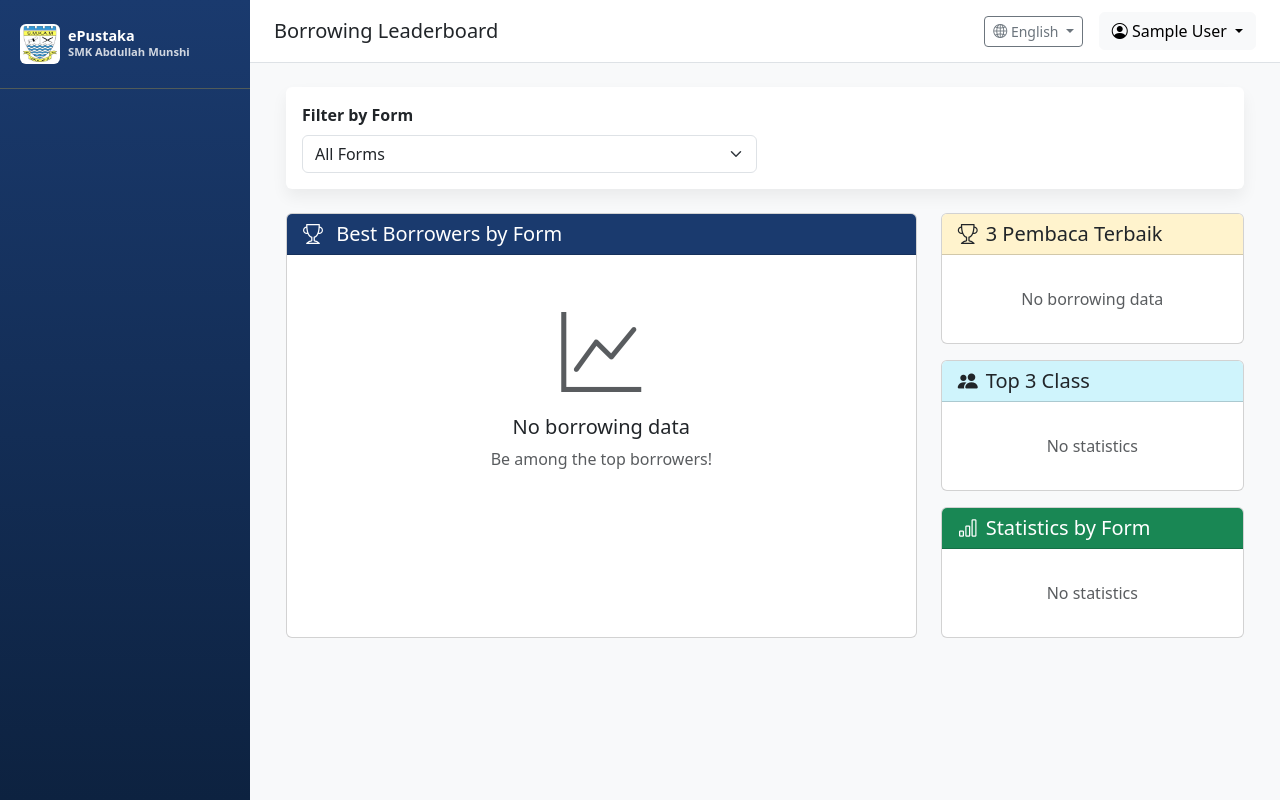
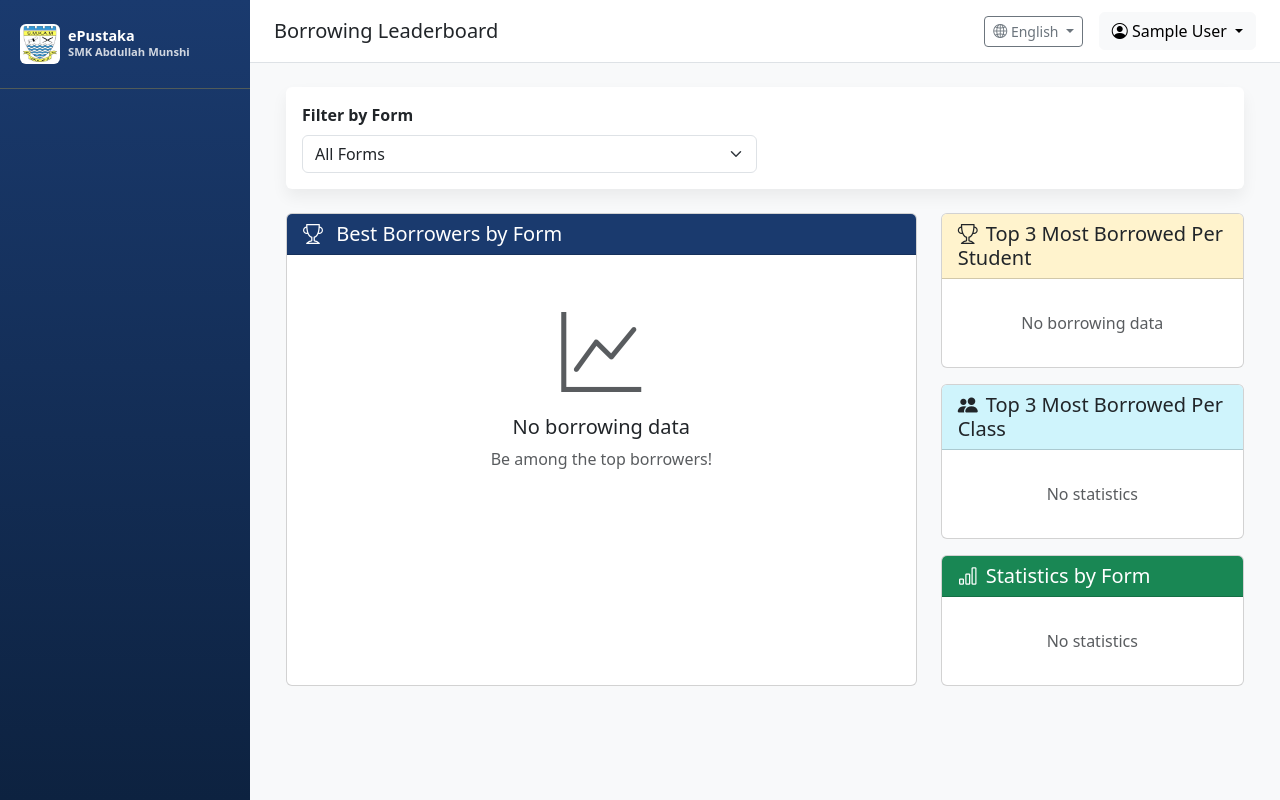
Before and after one commit to Zaphyrzan/ePustaka-Munshi, a Flask app: page /student/leaderboard in a window 1280 px wide. Run offline with Flask 3, Linux system fonts and the light colour scheme; the visitor is signed in with stand-in values (Sample User, id 1); data that the repository does not hold is empty.

Commit message:
Update leaderboard labels to English with translations; show medal icons instead of numbers for Top 3 class

```diff
--- a/app/templates/student/leaderboard.html
+++ b/app/templates/student/leaderboard.html
@@ -48,6 +48,10 @@
         justify-content: center;
         font-weight: 700;
         font-size: 0.9rem;
+    }
+
+    .rank-badge i {
+        font-size: 1rem;
     }
 
     .rank-gold { background: #f8c400; color: #1f2a37; }
@@ -271,7 +275,7 @@
         <div class="col-lg-4 order-2 d-flex flex-column gap-3">
             <div class="card">
                 <div class="card-header bg-warning-subtle">
-                    <h5 class="mb-0"><i class="bi bi-trophy me-2"></i>3 Pembaca Terbaik</h5>
+                    <h5 class="mb-0"><i class="bi bi-trophy me-2"></i>{{ t('top_3_most_borrowed_per_student') }}</h5>
                 </div>
                 <div class="card-body">
                     {% if top_three_students and top_three_students|length > 0 %}
@@ -283,27 +287,27 @@
                         <div class="top-three-item">
                             {% if second %}
                             <div class="top-three-avatar"><i class="bi bi-person-fill"></i></div>
-                            <div class="rank-badge rank-silver">2</div>
+                            <div class="rank-badge rank-silver"><i class="bi bi-award-fill"></i></div>
                             <div class="top-three-name">{{ second[2] }}</div>
-                            <div class="top-three-sub">{{ second[5] }} buku</div>
+                            <div class="top-three-sub">{{ second[5] }} {{ t('books') }}</div>
                             {% endif %}
                         </div>
 
                         <div class="top-three-item">
                             {% if first %}
                             <div class="top-three-avatar first"><i class="bi bi-person-fill"></i></div>
-                            <div class="rank-badge rank-gold">1</div>
+                            <div class="rank-badge rank-gold"><i class="bi bi-award-fill"></i></div>
                             <div class="top-three-name">{{ first[2] }}</div>
-                            <div class="top-three-sub">{{ first[5] }} buku</div>
+                            <div class="top-three-sub">{{ first[5] }} {{ t('books') }}</div>
                             {% endif %}
                         </div>
 
                         <div class="top-three-item">
                             {% if third %}
                             <div class="top-three-avatar"><i class="bi bi-person-fill"></i></div>
-                            <div class="rank-badge rank-bronze">3</div>
+                            <div class="rank-badge rank-bronze"><i class="bi bi-award-fill"></i></div>
                             <div class="top-three-name">{{ third[2] }}</div>
-                            <div class="top-three-sub">{{ third[5] }} buku</div>
+                            <div class="top-three-sub">{{ third[5] }} {{ t('books') }}</div>
                             {% endif %}
                         </div>
                     </div>
@@ -315,7 +319,7 @@
 
             <div class="card">
                 <div class="card-header bg-info-subtle">
-                    <h5 class="mb-0"><i class="bi bi-people-fill me-2"></i>Top 3 Class</h5>
+                    <h5 class="mb-0"><i class="bi bi-people-fill me-2"></i>{{ t('top_3_most_borrowed_per_class') }}</h5>
                 </div>
                 <div class="card-body">
                     {% if top_three_classes %}
@@ -327,10 +331,10 @@
                                 <div class="small text-muted class-rank-form">{{ t('form') }} {{ form }}</div>
                             </div>
                             <div class="text-end">
-                                {% if loop.index == 1 %}<span class="rank-badge rank-gold">1</span>{% endif %}
-                                {% if loop.index == 2 %}<span class="rank-badge rank-silver">2</span>{% endif %}
-                                {% if loop.index == 3 %}<span class="rank-badge rank-bronze">3</span>{% endif %}
-                                <div class="fw-bold text-primary mt-1">{{ borrow_count }}</div>
+                                {% if loop.index == 1 %}<span class="rank-badge rank-gold"><i class="bi bi-award-fill"></i></span>{% endif %}
+                                {% if loop.index == 2 %}<span class="rank-badge rank-silver"><i class="bi bi-award-fill"></i></span>{% endif %}
+                                {% if loop.index == 3 %}<span class="rank-badge rank-bronze"><i class="bi bi-award-fill"></i></span>{% endif %}
+                                <div class="fw-bold text-primary mt-1">{{ borrow_count }} {{ t('books') }}</div>
                             </div>
                         </div>
                         {% endfor %}
```
